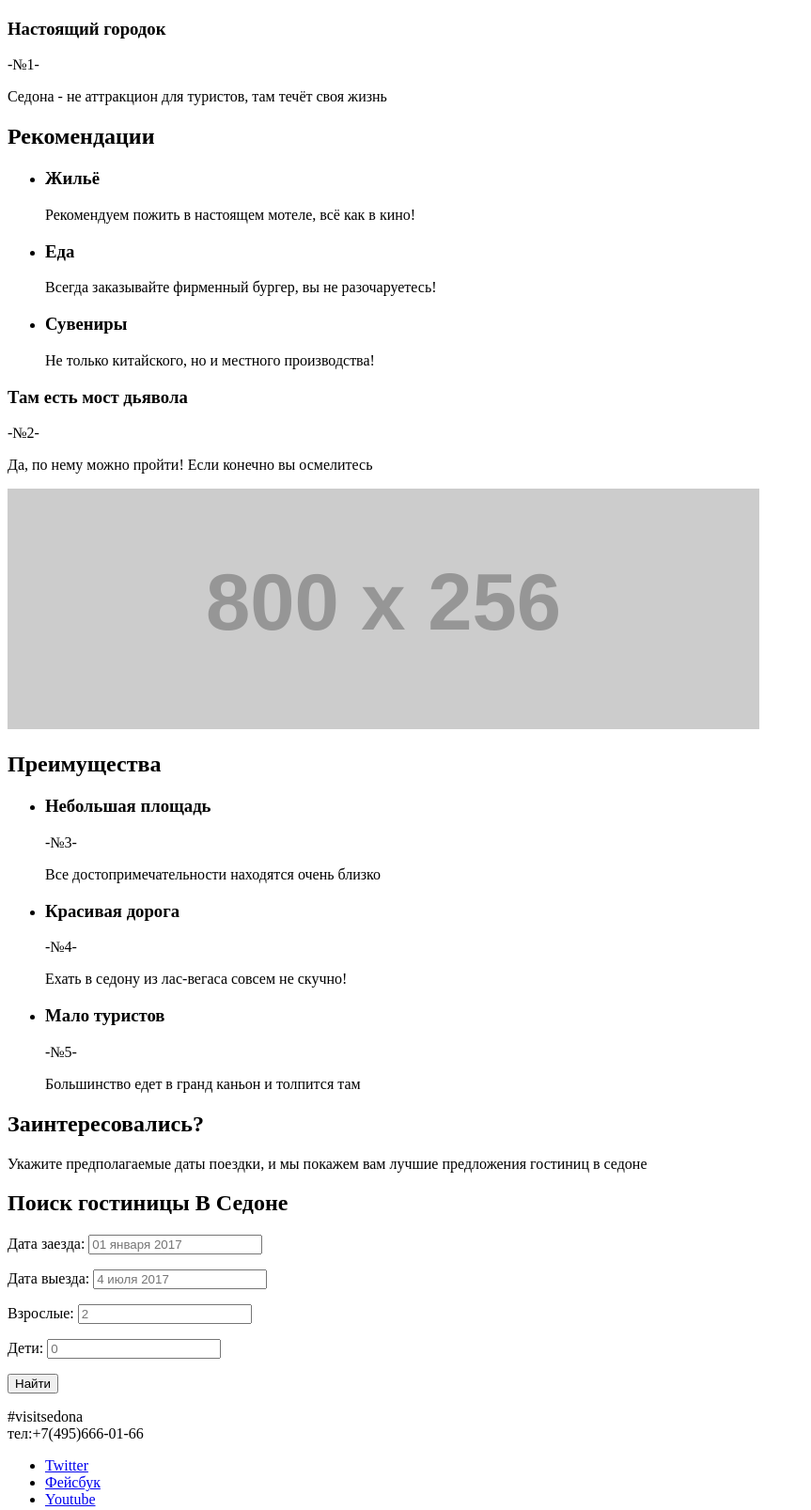
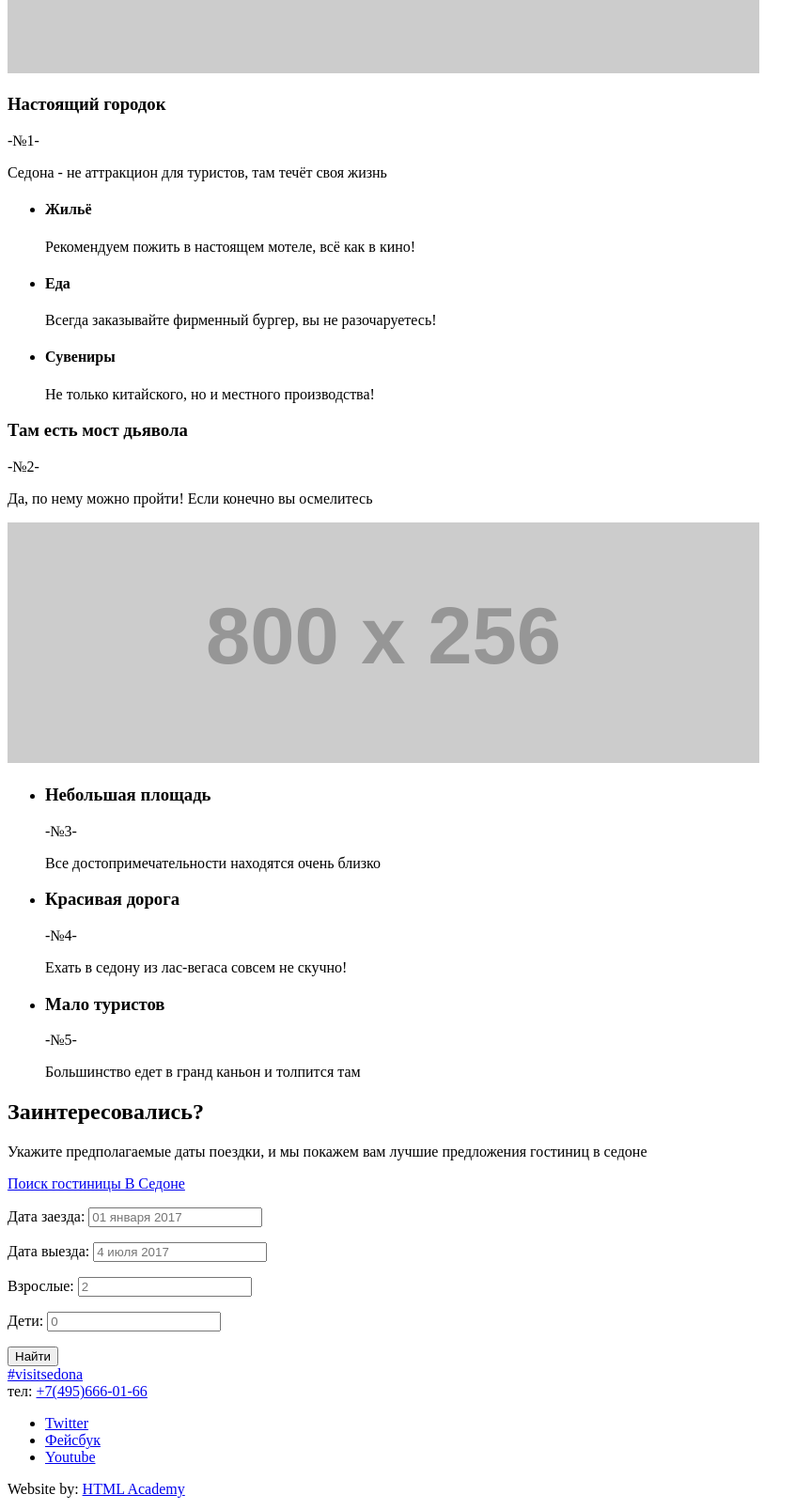
Before and after one commit to PolFrol/1686387-sedona-30, a plain HTML site: page sedona.html in a window 1280 px wide. Shown: the part 986-2593 px from the top of the page at 94% size, without its empty margins (0-863 px from the left). Drawn offline with Linux system fonts and the light colour scheme; placeholder pictures from the web are drawn by us.

Commit message:
Изменения в главной  странице

```diff
--- a/sedona.html
+++ b/sedona.html
@@ -20,62 +20,61 @@
   </header>
 
   <main>
+
+    <h1>Sity of Sedona</h1>
     <img src="https://via.placeholder.com/1200x509" alt="Большие горы">
-<p>Седона — небольшой городок в Аризоне,заслуживающий большего!</p>
+    <h2>Седона — небольшой городок в Аризоне,заслуживающий большего!</h2>
     <p>Рассмотрим 5 причин, по которым Седона круче, чем гранд каньон!</p>
+
     <section>
       <img src="https://via.placeholder.com/800x256" alt="Отель">
       <h3>Настоящий городок</h3>
-    <p>-№1-</p>
+      <span>-№1-</span>
       <p>Седона - не аттракцион для туристов, там течёт своя жизнь</p>
-</section>
-<section>
-    <h2>Рекомендации</h2>
       <ul>
         <li>
-            <h3>Жильё</h3>
+          <h4>Жильё</h4>
           <p>Рекомендуем пожить в настоящем мотеле, всё как в кино!</p>
         </li>
         <li>
-            <h3>Еда</h3>
+          <h4>Еда</h4>
           <p>Всегда заказывайте фирменный бургер, вы не разочаруетесь!</p>
         </li>
         <li>
-            <h3>Сувениры</h3>
+          <h4>Сувениры</h4>
           <p>Не только китайского, но и местного производства!</p>
         </li>
       </ul>
     </section>
+
     <section>
       <h3>Там есть мост дьявола</h3>
-    <p>-№2-</p>
+      <span>-№2-</span>
       <p>Да, по нему можно пройти! Если конечно вы осмелитесь</p>
       <img src="https://via.placeholder.com/800x256" alt="Маленькие горы">
-</section>
-<section>
-    <h2>Преимущества</h2>
       <ul>
         <li>
           <h3>Небольшая площадь</h3>
-            <p>-№3-</p>
+          <span>-№3-</span>
           <p>Все достопримечательности находятся очень близко</p>
         </li>
         <li>
           <h3>Красивая дорога</h3>
-            <p>-№4-</p>
+          <span>-№4-</span>
           <p>Ехать в седону из лас-вегаса совсем не скучно!</p>
         </li>
         <li>
           <h3>Мало туристов</h3>
-            <p>-№5-</p>
+          <span>-№5-</span>
           <p>Большинство едет в гранд каньон и толпится там</p>
         </li>
       </ul>
     </section>
+
     <section>
       <h2>Заинтересовались?</h2>
       <p>Укажите предполагаемые даты поездки, и мы покажем вам лучшие предложения гостиниц в седоне</p>
-    <h2>Поиск гостиницы В Седоне</h2>
+      <a href="catalog.html">Поиск гостиницы В Седоне</a>
       <form action="https://echo.htmlacademy.ru" method="post">
         <p>
           <label for="appointment-date1">Дата заезда:</label>
@@ -95,17 +94,17 @@
         </p>
         <button type="submit">Найти</button>
 
-
       </form>
     </section>
+
   </main>
+
   <footer>
     <section>
-        <p>
-        #visitsedona<br>
-        тел:+7(495)666-01-66
-        </p>
+      <a href="https://www.instagram.com/explore/tags/visitsedona/">#visitsedona</a><br>
+       тел: <a href="tel:+74956660166">+7(495)666-01-66</a>
     </section>
+
     <section>
       <ul>
         <li>
@@ -124,5 +123,6 @@
       <a href="https://htmlacademy.ru">HTML Academy</a>
     </p>
   </footer>
+
 </body>
 </html>
```
Lines whose indentation alone changed are shown as unchanged.
